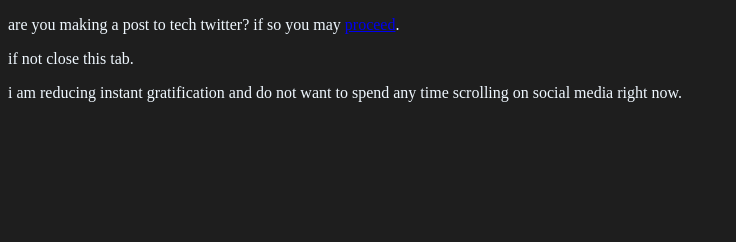
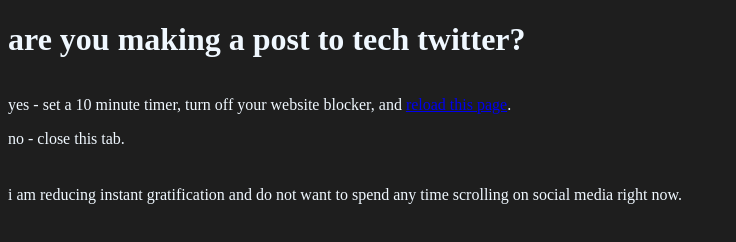
Before and after one commit to jasoncassella/buffer, a plain HTML site: page index.html in a window 1280 px wide. Shown: the whole page, without its empty margins (0-736 px from the left). Drawn offline with Linux system fonts and the light colour scheme.

Commit message:
thatll do it

```diff
--- a/index.html
+++ b/index.html
@@ -10,15 +10,28 @@
     background-color: rgb(30, 30, 30);
     color: aliceblue;
   }
+
+  h1 {
+    margin-bottom: 3%;
+  }
+
+  #footer {
+    margin-top: 3%;
+  }
 </style>
   </head>
   <body>
-    <p>are you making a post to tech twitter? if so you may <a
-        href="https://twitter.com">proceed</a>.</p>
+    <h1>are you making a post to tech twitter?</h1>
 
-    <p>if not close this tab. </p>
+    <p>
+      yes - set a 10 minute timer, turn
+        off your website blocker, and <a
+          href="https://twitter.com">reload this page</a>.
+    </p>
 
-    <p>i am reducing instant gratification and do not want to spend any time
+    <p>no - close this tab. </p>
+
+    <p id="footer">i am reducing instant gratification and do not want to spend any time
       scrolling on social media right now.</p>
   </body>
 </html>
```
